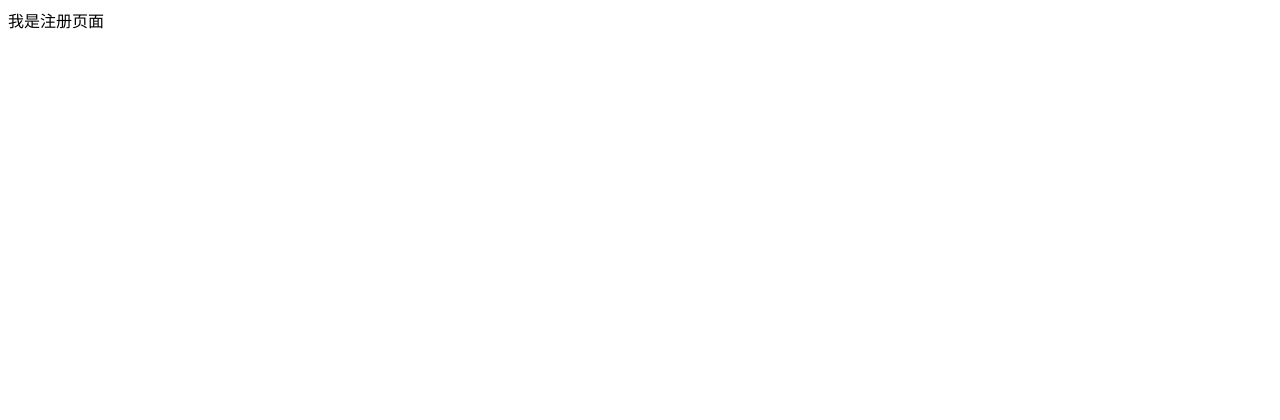
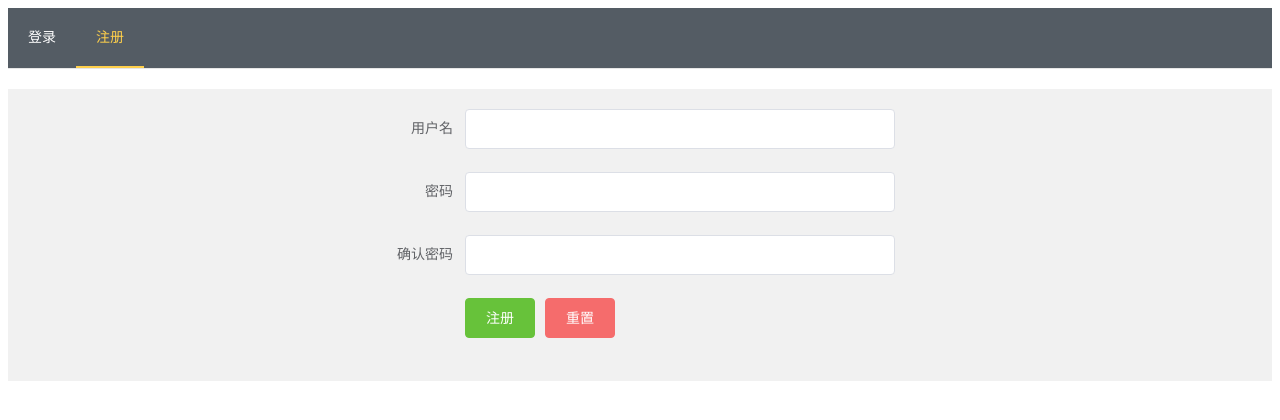
Before and after one commit to aylizhiyuan/Vue-Lesson-Two, a Vue app: page /register in a window 1280 px wide. Shown: the top 420 px of the page. Built offline with nearby package versions, Linux system fonts and the light colour scheme.

Commit message:
使用element-ui完成登录注册页面

```diff
--- a/package.json
+++ b/package.json
@@ -18,7 +18,9 @@
     "koa-router": "^7.4.0",
     "moment": "^2.22.2",
     "mongoose": "^5.3.4",
+    "node-sass": "^4.9.4",
     "objectid-to-timestamp": "^1.3.0",
+    "sass-loader": "^7.1.0",
     "sha1": "^1.1.1",
     "vue": "^2.5.2",
     "vue-router": "^3.0.1",
--- a/src/pages/Login.vue
+++ b/src/pages/Login.vue
@@ -1,13 +1,58 @@
 <template>
-    <div>我是登录页面</div>
+  <div>
+    <el-row>
+      <el-col :span="24">
+        <el-menu router  @select="handleSelect" :default-active="activeIndex" mode="horizontal" background-color="#545c64" text-color="#fff" active-text-color="#ffd04b">
+          <el-menu-item index="/login">登录</el-menu-item>
+          <el-menu-item index="/register">注册</el-menu-item>
+        </el-menu>
+      </el-col>
+    </el-row>
+    <el-main class="bg-dark">
+      <el-row>
+        <el-col :span="10" :offset="7">
+          <el-form class="loginform" :label-position="left" label-width="80px" ref="loginForm">
+            <el-form-item label="用户名">
+              <el-input type="text"></el-input>
+            </el-form-item>
+            <el-form-item label="密码">
+              <el-input type="password"></el-input>
+            </el-form-item>
+            <el-form-item>
+              <el-button type="success">登录</el-button>
+              <el-button type="danger">重置</el-button>
+            </el-form-item>
+          </el-form>
+        </el-col>
+      </el-row>
+    </el-main>
+  </div>
 </template>
 
 <script>
-    export default {
-        name: "Login"
+  export default {
+    name: "Login",
+    data(){
+      return {
+        activeIndex:"/login"
+      }
+    },
+    methods:{
+      handleSelect:function(key,keypath){
+        console.log(keypath);
+      }
     }
+  }
 </script>
 
-<style scoped>
-
+<style scoped type="text/scss">
+  .el-row {
+    margin-bottom:20px;
+  &:last-child {
+     margin-bottom:0;
+   }
+  }
+  .bg-dark {
+    background:#f1f1f1;
+  }
 </style>
--- a/src/pages/Register.vue
+++ b/src/pages/Register.vue
@@ -1,13 +1,62 @@
 <template>
-    <div>我是注册页面</div>
+    <div>
+        <el-row>
+          <el-col :span="24">
+            <el-menu router  @select="handleSelect" :default-active="activeIndex" mode="horizontal" background-color="#545c64" text-color="#fff" active-text-color="#ffd04b">
+              <el-menu-item index="/login">登录</el-menu-item>
+              <el-menu-item index="/register">注册</el-menu-item>
+            </el-menu>
+          </el-col>
+        </el-row>
+        <el-main class="bg-dark">
+          <el-row>
+            <el-col :span="10" :offset="7">
+              <el-form class="regform" :label-position="left" label-width="80px" ref="regForm">
+                <el-form-item label="用户名">
+                  <el-input type="text"></el-input>
+                </el-form-item>
+                <el-form-item label="密码">
+                  <el-input type="password"></el-input>
+                </el-form-item>
+                <el-form-item label="确认密码">
+                  <el-input type="password"></el-input>
+                </el-form-item>
+                <el-form-item>
+                  <el-button type="success">注册</el-button>
+                  <el-button type="danger">重置</el-button>
+                </el-form-item>
+              </el-form>
+            </el-col>
+          </el-row>
+        </el-main>
+    </div>
 </template>
 
 <script>
     export default {
-        name: "Register"
+      name: "Register",
+      data(){
+        return {
+          activeIndex:"/register"
+        }
+      },
+      methods:{
+        handleSelect:function(key,keypath){
+          console.log(keypath);
+        }
+      }
     }
 </script>
 
-<style scoped>
+<style scoped type="text/scss">
+  .el-row {
+    margin-bottom:20px;
+    &:last-child {
+      margin-bottom:0;
+    }
+  }
+  .bg-dark {
+    background:#f1f1f1;
+  }
 
 </style>
--- a/src/router/index.js
+++ b/src/router/index.js
@@ -34,6 +34,8 @@ import Login from 'pages/Login'
 import Register from 'pages/Register'
 //引入404组件
 import Error from 'pages/404'*/
+
+
 //让路由规则生效
 Vue.use(Router)
 
--- /dev/null
+++ b/src/styles/main.scss
@@ -0,0 +1,10 @@
+/*全局的样式放在这里*/
+.text-center {
+  text-align:center;
+}
+.bg-blue {
+  background:#409EFF;
+}
+html,body {
+  color:#303133;
+}
```
Also changed, not shown: src/main.js (+10 -0 lines), 1 other file (tests, documents, lock files or other folders).
